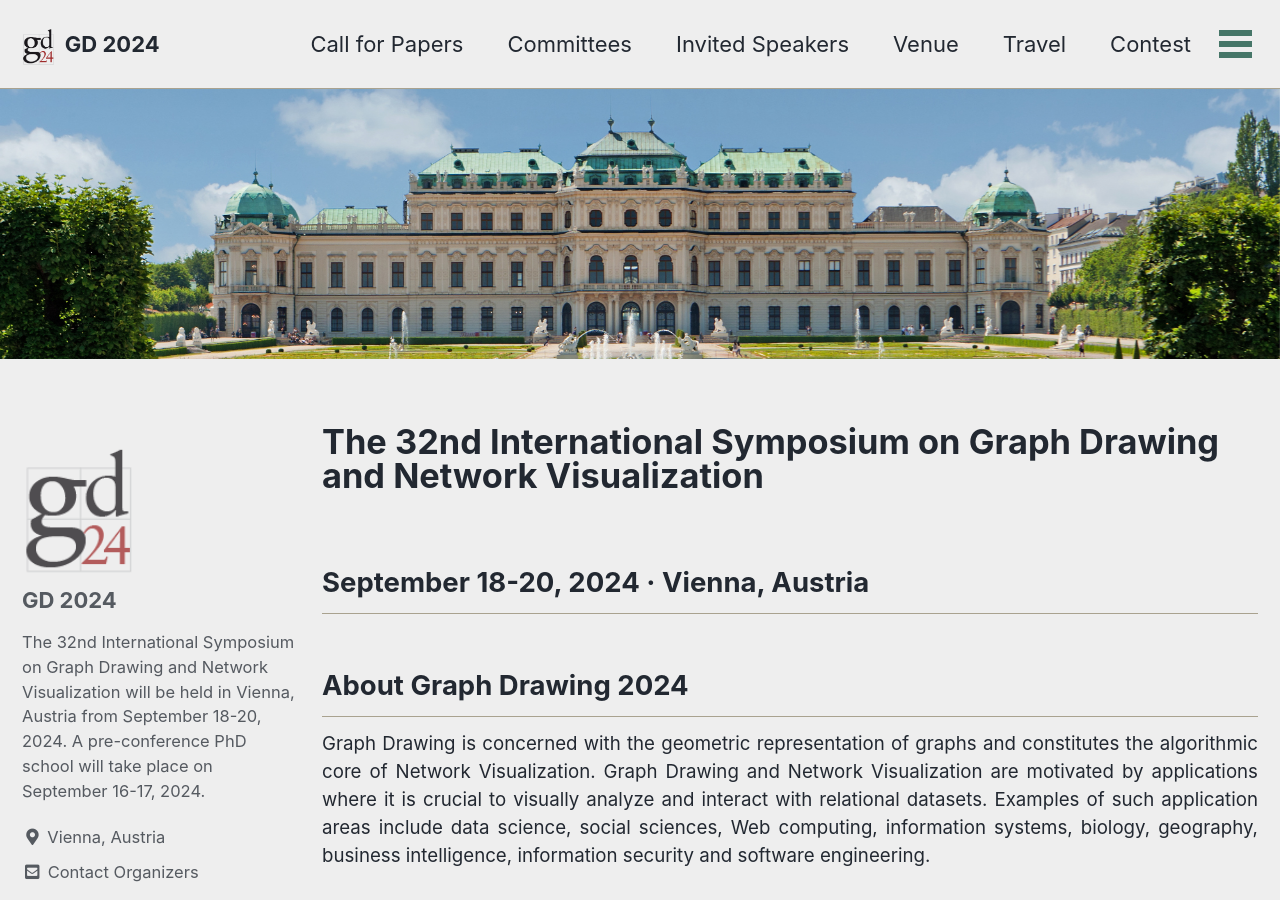
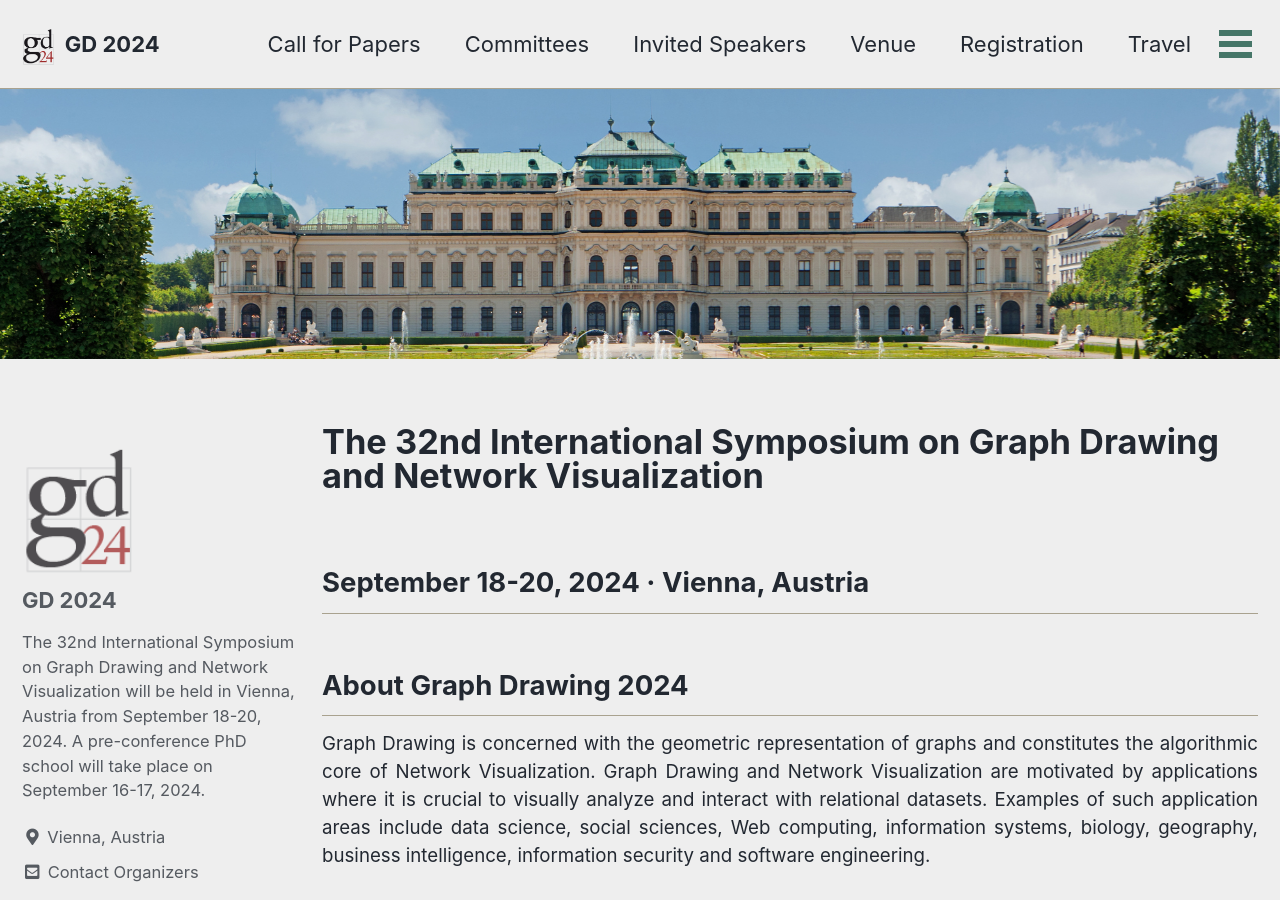
Before and after one commit to graphdrawing/gd2024, a Jekyll site: the page built from index.md, in a window 1280 px wide and 900 px high. Built offline with Jekyll 4.4.1, drawn with Linux system fonts in a browser that asks for light colours; cached includes are drawn as plain includes.

Commit message:
add registation page to menu

```diff
--- a/_data/navigation.yml
+++ b/_data/navigation.yml
@@ -10,6 +10,8 @@
   #  url: /pages/program
   - title: "Venue"
     url: /pages/venue
+  - title: "Registration"
+    url: /pages/registration
   - title: "Travel"
     url: /pages/travel_accomodation
   # - title: "Practical Information"
```
